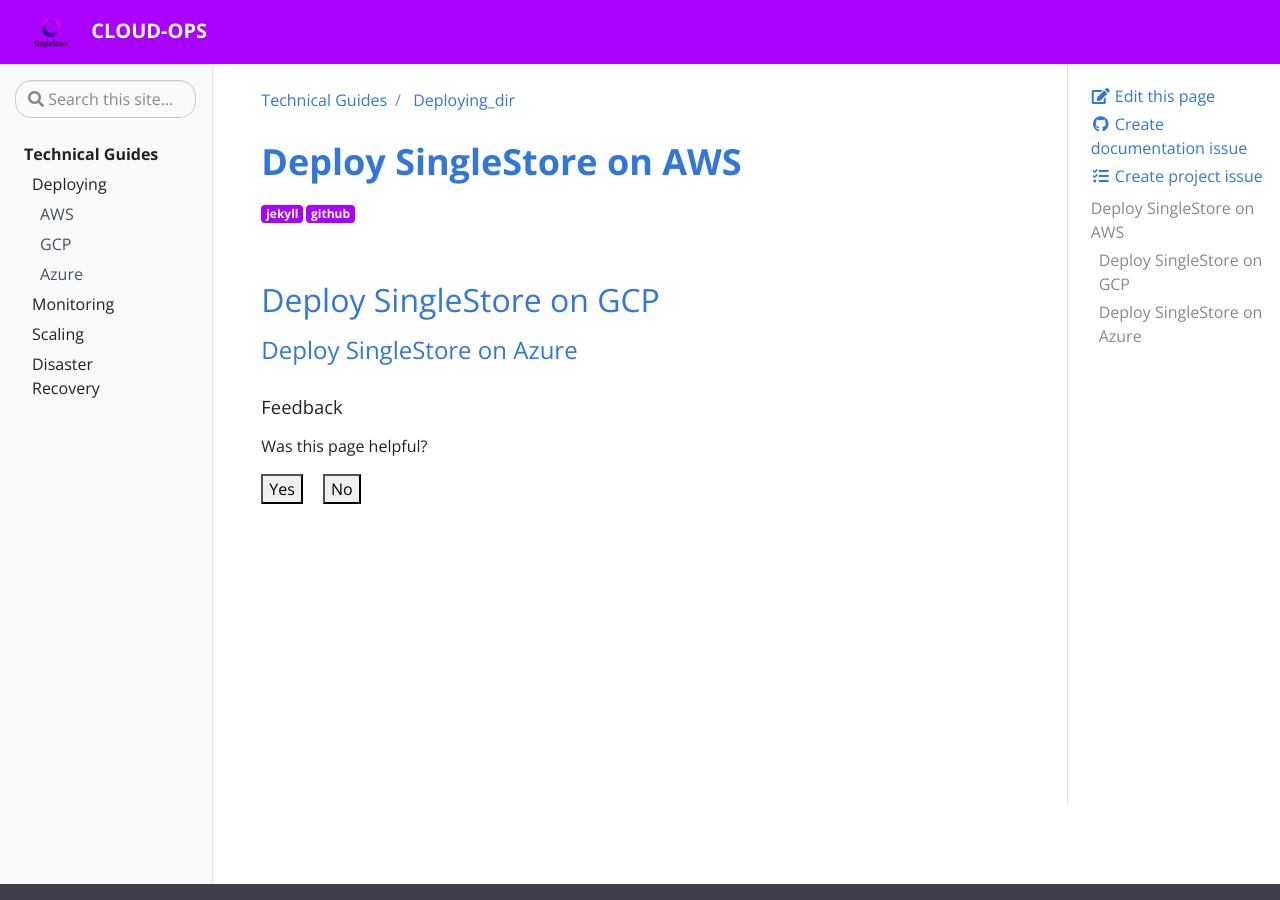
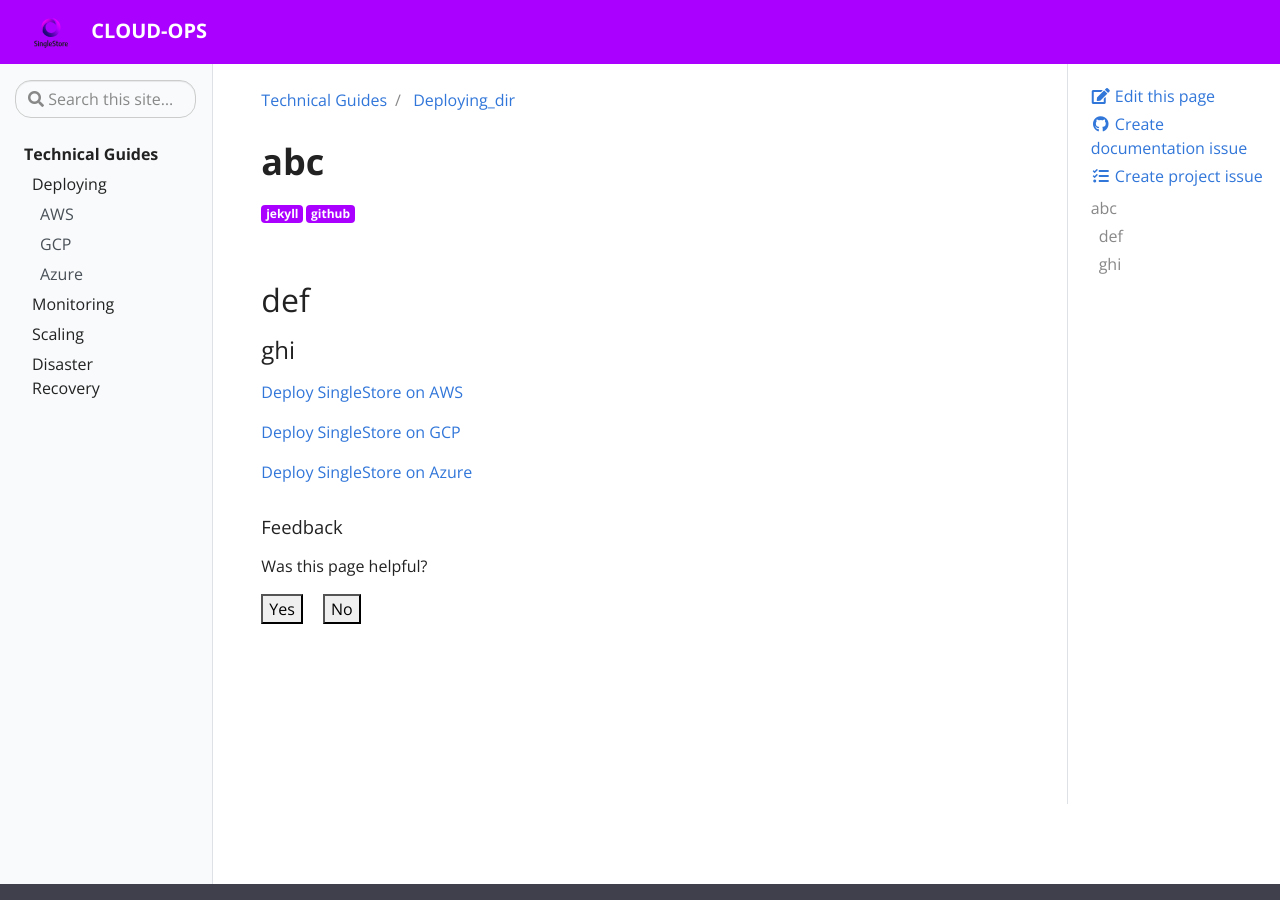
Before and after one commit to sdb-cloud-ops/cloud-ops, a Jekyll site: the page built from _docs/Deploying_dir/deploying_home.md, in a window 1280 px wide and 900 px high. Built offline with Jekyll 4.4.1, drawn with Linux system fonts in a browser that asks for light colours.

Commit message:
Update deploying_home.md

```diff
--- a/_docs/Deploying_dir/deploying_home.md
+++ b/_docs/Deploying_dir/deploying_home.md
@@ -6,8 +6,12 @@ tags:
 description: Getting started 1
 ---
 
-# [Deploy SingleStore on AWS](AWS/deploying)
+# abc
+## def
+### ghi
 
-## [Deploy SingleStore on GCP](GCP/deploying)
+[Deploy SingleStore on AWS](AWS/deploying)
 
-### [Deploy SingleStore on Azure](Azure/deploying)
+[Deploy SingleStore on GCP](GCP/deploying)
+
+[Deploy SingleStore on Azure](Azure/deploying)
```
